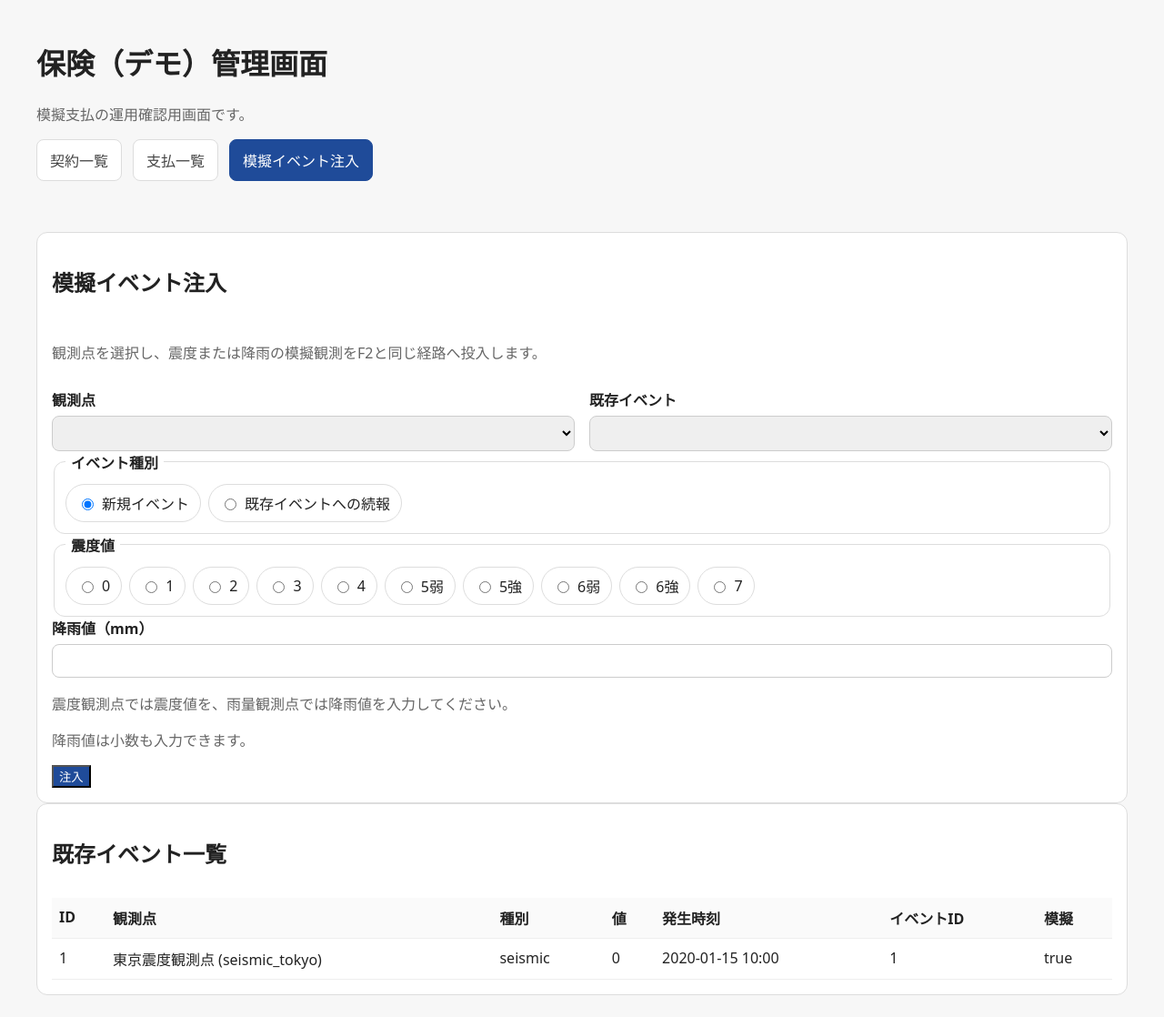
After one commit to rictaworks/parametric-disaster-payout-mvp, a Rails app: page /admin/simulated_events in a window 1280 px wide. The commit adds this page. Shown: the whole page at 91% size. Run offline with Rails 7, Linux system fonts and the light colour scheme; data comes from the database, SQL or seed files in the repository; tables that the repository leaves empty hold one stand-in row (values such as "Sample post").

Commit message:
Add admin simulated event injection tab for trigger-path demo testing (#56)
* Initial plan

* Add admin simulated event injection tab

* 実観測データを模擬イベント注入の一覧・続報対象から除外

Why: 管理画面の模擬イベント注入機能から実観測データ（simulated=false）を
操作できてしまうと、実データが意図せず書き換わる恐れがあったため。
続報対象に実データを指定した場合は422を返し、観測値・支払を変更しない。

* 降雨値のサーバ側バリデーションとレビュー指摘の整理

Why: フォームのmin:0はクライアント側制約のみでバイパス可能なため、
負の降雨値をサーバ側でも拒否する。また@recent_observationsが
simulated:trueのみに絞られたことで実質デッドコード化していた
observation_option_label内の real/simulated 分岐を削除し、
観測点不一致時の続報拒否を検証するテストを追加した。

---------

Co-authored-by: copilot-swe-agent[bot] <198982749+Copilot@users.noreply.github.com>
Co-authored-by: Ricta Works <takizawa@rictaworks.jp>

```diff
--- /dev/null
+++ b/src/backend/app/controllers/admin/simulated_events_controller.rb
@@ -0,0 +1,105 @@
+require "securerandom"
+
+module Admin
+  class SimulatedEventsController < HtmlController
+    def index
+      load_form_data
+    end
+
+    def create
+      load_form_data
+
+      payload = build_payload
+      unless payload
+        flash.now[:alert] = t("admin_ui.simulated_events.index.create.failure")
+        render :index, status: :unprocessable_entity
+        return
+      end
+
+      result = IngestObservationEvent.new(payload: payload).call
+
+      if result.success?
+        redirect_to admin_simulated_events_path, notice: t("admin_ui.simulated_events.index.create.success")
+      else
+        flash.now[:alert] = t("admin_ui.simulated_events.index.create.failure")
+        render :index, status: :unprocessable_entity
+      end
+    end
+
+    private
+
+    def load_form_data
+      @stations = Station.order(:measurement_type, :code)
+      @seismic_intensity_levels = SeismicIntensityLevel.order(:sort_order)
+      @recent_observations = Observation.where(simulated: true).includes(:station, :seismic_intensity_level).order(created_at: :desc).limit(50)
+      @recent_observation_options = @recent_observations.map { |observation| [ observation_option_label(observation), observation.id ] }
+    end
+
+    def build_payload
+      station = Station.find_by(id: params[:station_id])
+      return nil if station.nil?
+
+      follow_up_observation = follow_up? ? Observation.where(simulated: true).includes(:station, :seismic_intensity_level).find_by(id: params[:observation_id]) : nil
+      return nil if follow_up? && follow_up_observation.nil?
+      return nil if follow_up_observation.present? && follow_up_observation.station_id != station.id
+
+      if station.measurement_type == "seismic"
+        build_seismic_payload(station, follow_up_observation)
+      else
+        build_rainfall_payload(station, follow_up_observation)
+      end
+    end
+
+    def build_seismic_payload(station, follow_up_observation)
+      seismic_intensity_level_id = params[:seismic_intensity_level_id].presence
+      return nil if seismic_intensity_level_id.nil?
+
+      {
+        station_id: station.id,
+        event_id: follow_up_observation&.event_id.presence || simulated_event_id(station),
+        occurred_at: follow_up_observation&.observed_at || Time.current,
+        seismic_intensity_level_id: seismic_intensity_level_id,
+        simulated: true
+      }
+    end
+
+    def build_rainfall_payload(station, follow_up_observation)
+      rainfall_mm = params[:rainfall_mm].presence
+      return nil if rainfall_mm.nil?
+      return nil unless valid_rainfall_mm?(rainfall_mm)
+
+      {
+        station_id: station.id,
+        occurred_at: follow_up_observation&.observed_at || Time.current,
+        rainfall_mm: rainfall_mm,
+        simulated: true
+      }
+    end
+
+    def follow_up?
+      params[:event_mode] == "follow_up"
+    end
+
+    def valid_rainfall_mm?(rainfall_mm)
+      value = BigDecimal(rainfall_mm.to_s)
+      value >= 0
+    rescue ArgumentError
+      false
+    end
+
+    def simulated_event_id(station)
+      "simulated-#{station.code}-#{SecureRandom.uuid}"
+    end
+
+    def observation_option_label(observation)
+      value =
+        if observation.station.measurement_type == "seismic"
+          observation.seismic_intensity_level&.label_ja || observation.max_value
+        else
+          observation.rainfall_mm
+        end
+
+      "#{observation.station.code} / #{observation.observed_at.strftime("%Y-%m-%d %H:%M")} / #{value}"
+    end
+  end
+end
--- /dev/null
+++ b/src/backend/app/views/admin/simulated_events/index.html.erb
@@ -0,0 +1,91 @@
+<section class="card stack">
+  <h2><%= t("admin_ui.simulated_events.index.title") %></h2>
+  <p class="muted"><%= t("admin_ui.simulated_events.index.description") %></p>
+
+  <%= form_with url: admin_simulated_events_path, method: :post, local: true do %>
+    <div class="form-grid">
+      <div class="field">
+        <label for="station_id"><%= t("admin_ui.simulated_events.index.controls.station") %></label>
+        <%= select_tag :station_id, options_for_select(@stations.map { |station| ["#{station.label_ja} (#{station.code}, #{station.measurement_type})", station.id] }, params[:station_id]), include_blank: true %>
+      </div>
+
+      <div class="field">
+        <label for="observation_id"><%= t("admin_ui.simulated_events.index.controls.existing_observation") %></label>
+        <%= select_tag :observation_id, options_for_select(@recent_observation_options, params[:observation_id]), include_blank: true %>
+      </div>
+    </div>
+
+    <fieldset class="fieldset">
+      <legend><%= t("admin_ui.simulated_events.index.controls.event_mode") %></legend>
+      <div class="choice-grid">
+        <label>
+          <%= radio_button_tag :event_mode, "new", params[:event_mode].blank? || params[:event_mode] == "new" %>
+          <span><%= t("admin_ui.simulated_events.index.modes.new") %></span>
+        </label>
+        <label>
+          <%= radio_button_tag :event_mode, "follow_up", params[:event_mode] == "follow_up" %>
+          <span><%= t("admin_ui.simulated_events.index.modes.follow_up") %></span>
+        </label>
+      </div>
+    </fieldset>
+
+    <fieldset class="fieldset">
+      <legend><%= t("admin_ui.simulated_events.index.controls.seismic_level") %></legend>
+      <div class="choice-grid">
+        <% @seismic_intensity_levels.each do |level| %>
+          <label>
+            <%= radio_button_tag :seismic_intensity_level_id, level.id, params[:seismic_intensity_level_id].to_s == level.id.to_s %>
+            <span><%= level.label_ja %></span>
+          </label>
+        <% end %>
+      </div>
+    </fieldset>
+
+    <div class="field">
+      <label for="rainfall_mm"><%= t("admin_ui.simulated_events.index.controls.rainfall_mm") %></label>
+      <%= number_field_tag :rainfall_mm, params[:rainfall_mm], step: "0.1", min: 0 %>
+    </div>
+
+    <p class="muted"><%= t("admin_ui.simulated_events.index.hints.seismic") %></p>
+    <p class="muted"><%= t("admin_ui.simulated_events.index.hints.rainfall") %></p>
+
+    <%= submit_tag t("admin_ui.simulated_events.index.controls.inject"), class: "primary" %>
+  <% end %>
+</section>
+
+<section class="card stack">
+  <h2><%= t("admin_ui.simulated_events.index.recent_title") %></h2>
+
+  <% if @recent_observations.any? %>
+    <table>
+      <thead>
+        <tr>
+          <th><%= t("admin_ui.simulated_events.index.columns.id") %></th>
+          <th><%= t("admin_ui.simulated_events.index.columns.station") %></th>
+          <th><%= t("admin_ui.simulated_events.index.columns.kind") %></th>
+          <th><%= t("admin_ui.simulated_events.index.columns.value") %></th>
+          <th><%= t("admin_ui.simulated_events.index.columns.observed_at") %></th>
+          <th><%= t("admin_ui.simulated_events.index.columns.event_id") %></th>
+          <th><%= t("admin_ui.simulated_events.index.columns.simulated") %></th>
+        </tr>
+      </thead>
+      <tbody>
+        <% @recent_observations.each do |observation| %>
+          <tr>
+            <td><%= observation.id %></td>
+            <td><%= "#{observation.station.label_ja} (#{observation.station.code})" %></td>
+            <td><%= observation.station.measurement_type %></td>
+            <td>
+              <%= observation.station.measurement_type == "seismic" ? (observation.seismic_intensity_level&.label_ja || observation.max_value) : observation.rainfall_mm %>
+            </td>
+            <td><%= observation.observed_at&.strftime("%Y-%m-%d %H:%M") %></td>
+            <td><%= observation.event_id || "—" %></td>
+            <td><%= observation.simulated? ? "true" : "false" %></td>
+          </tr>
+        <% end %>
+      </tbody>
+    </table>
+  <% else %>
+    <p class="muted"><%= t("admin_ui.simulated_events.index.empty") %></p>
+  <% end %>
+</section>
--- a/src/backend/app/views/layouts/admin.html.erb
+++ b/src/backend/app/views/layouts/admin.html.erb
@@ -12,6 +12,18 @@
       .tab { padding: 10px 14px; border-radius: 8px; background: #fff; text-decoration: none; color: #444; border: 1px solid #ddd; }
       .tab.is-active { background: #1f4b99; color: #fff; border-color: #1f4b99; }
       .card { background: #fff; border: 1px solid #ddd; border-radius: 12px; padding: 16px; overflow-x: auto; }
+      .flash { border-radius: 10px; padding: 12px 14px; margin: 0 0 16px; }
+      .flash.notice { background: #eaf5ff; border: 1px solid #b6d4fe; color: #0f4c81; }
+      .flash.alert { background: #fff1f2; border: 1px solid #fecdd3; color: #9f1239; }
+      .form-grid { display: grid; gap: 16px; grid-template-columns: repeat(auto-fit, minmax(240px, 1fr)); }
+      .field label { display: block; margin-bottom: 6px; font-weight: 600; }
+      .field select, .field input { width: 100%; box-sizing: border-box; padding: 10px 12px; border: 1px solid #ccc; border-radius: 8px; }
+      .fieldset { border: 1px solid #ddd; border-radius: 12px; padding: 12px; }
+      .fieldset legend { padding: 0 6px; font-weight: 700; }
+      .choice-grid { display: flex; flex-wrap: wrap; gap: 8px; }
+      .choice-grid label { display: inline-flex; align-items: center; gap: 6px; border: 1px solid #ddd; border-radius: 999px; padding: 8px 12px; background: #fff; }
+      .choice-grid input { width: auto; }
+      .stack { display: grid; gap: 12px; }
       table { width: 100%; border-collapse: collapse; min-width: 900px; }
       th, td { border-bottom: 1px solid #eee; text-align: left; vertical-align: top; padding: 10px 8px; }
       th { background: #fafafa; }
@@ -30,9 +42,13 @@
       <nav class="tabs" aria-label="管理画面タブ">
         <%= link_to t("admin_ui.layout.tabs.policies"), admin_root_path, class: "tab #{current_page?(admin_root_path) ? "is-active" : ""}" %>
         <%= link_to t("admin_ui.layout.tabs.payouts"), admin_payouts_path, class: "tab #{current_page?(admin_payouts_path) ? "is-active" : ""}" %>
+        <%= link_to t("admin_ui.layout.tabs.simulated_events"), admin_simulated_events_path, class: "tab #{current_page?(admin_simulated_events_path) ? "is-active" : ""}" %>
       </nav>
     </header>
     <main>
+      <% flash.each do |type, message| %>
+        <div class="flash <%= type %>"><%= message %></div>
+      <% end %>
       <%= yield %>
     </main>
   </body>
--- a/src/backend/config/locales/ja.yml
+++ b/src/backend/config/locales/ja.yml
@@ -14,6 +14,7 @@ ja:
       tabs:
         policies: "契約一覧"
         payouts: "支払一覧"
+        simulated_events: "模擬イベント注入"
     policies:
       index:
         title: "契約一覧"
@@ -41,6 +42,36 @@ ja:
           complete: "支払完了（模擬）にする"
           invalidate: "無効化"
           done: "操作済み"
+    simulated_events:
+      index:
+        title: "模擬イベント注入"
+        description: "観測点を選択し、震度または降雨の模擬観測をF2と同じ経路へ投入します。"
+        controls:
+          station: "観測点"
+          event_mode: "イベント種別"
+          existing_observation: "既存イベント"
+          seismic_level: "震度値"
+          rainfall_mm: "降雨値（mm）"
+          inject: "注入"
+        modes:
+          new: "新規イベント"
+          follow_up: "既存イベントへの続報"
+        hints:
+          seismic: "震度観測点では震度値を、雨量観測点では降雨値を入力してください。"
+          rainfall: "降雨値は小数も入力できます。"
+        empty: "まだ既存イベントはありません。"
+        recent_title: "既存イベント一覧"
+        columns:
+          id: "ID"
+          station: "観測点"
+          kind: "種別"
+          value: "値"
+          observed_at: "発生時刻"
+          simulated: "模擬"
+          event_id: "イベントID"
+        create:
+          success: "模擬イベントを注入しました。"
+          failure: "模擬イベントの注入に失敗しました。入力内容をご確認ください。"
   api:
     policies:
       only_pending_can_be_activated: "待機中の契約のみ有効化できます"
--- a/src/backend/config/routes.rb
+++ b/src/backend/config/routes.rb
@@ -22,6 +22,8 @@ Rails.application.routes.draw do
   namespace :admin do
     root to: "policies#index"
     get "payouts", to: "payouts#index"
+    get "simulated_events", to: "simulated_events#index"
+    post "simulated_events", to: "simulated_events#create"
 
     namespace :api do
       patch "payouts/:id/complete", to: "payouts#complete"
```
Also changed, not shown: src/backend/spec/requests/admin/dashboard_spec.rb (+8 -0 lines), src/backend/spec/requests/admin/simulated_events_spec.rb (added, +306 -0 lines).
